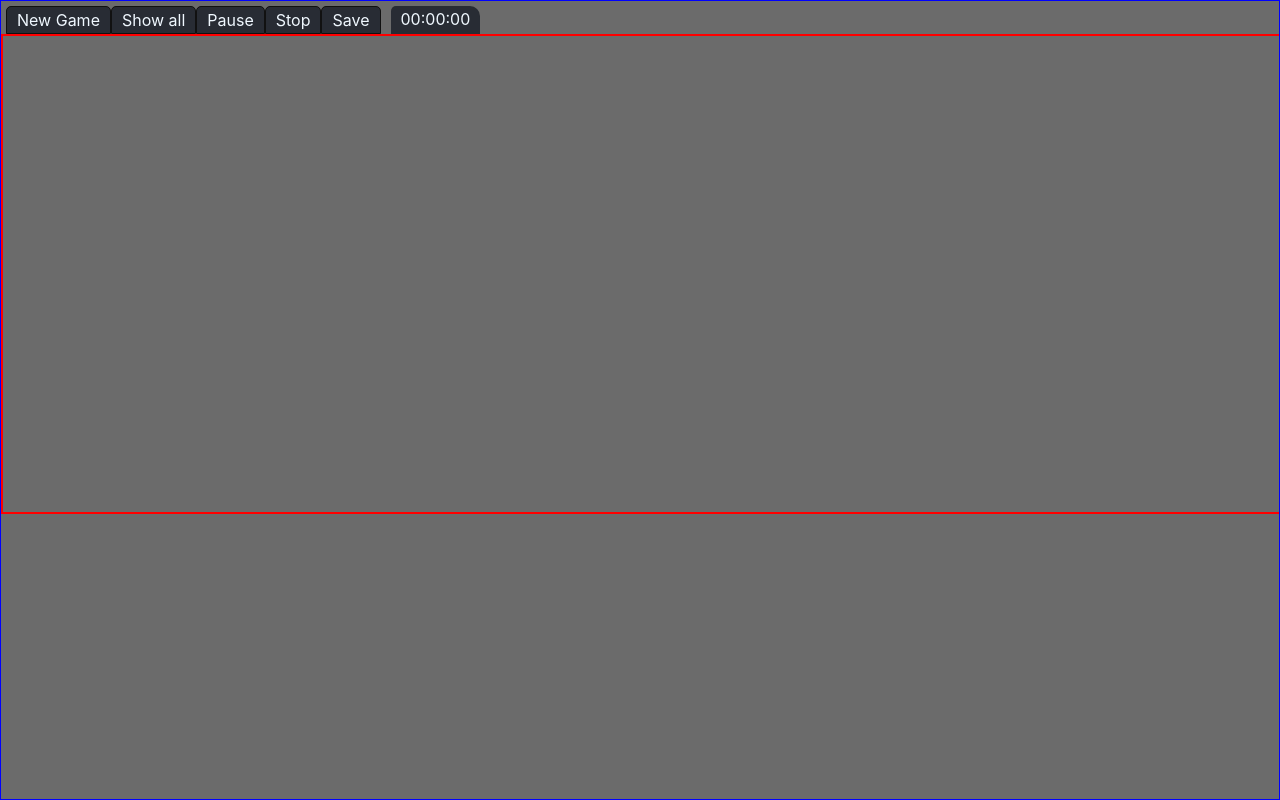
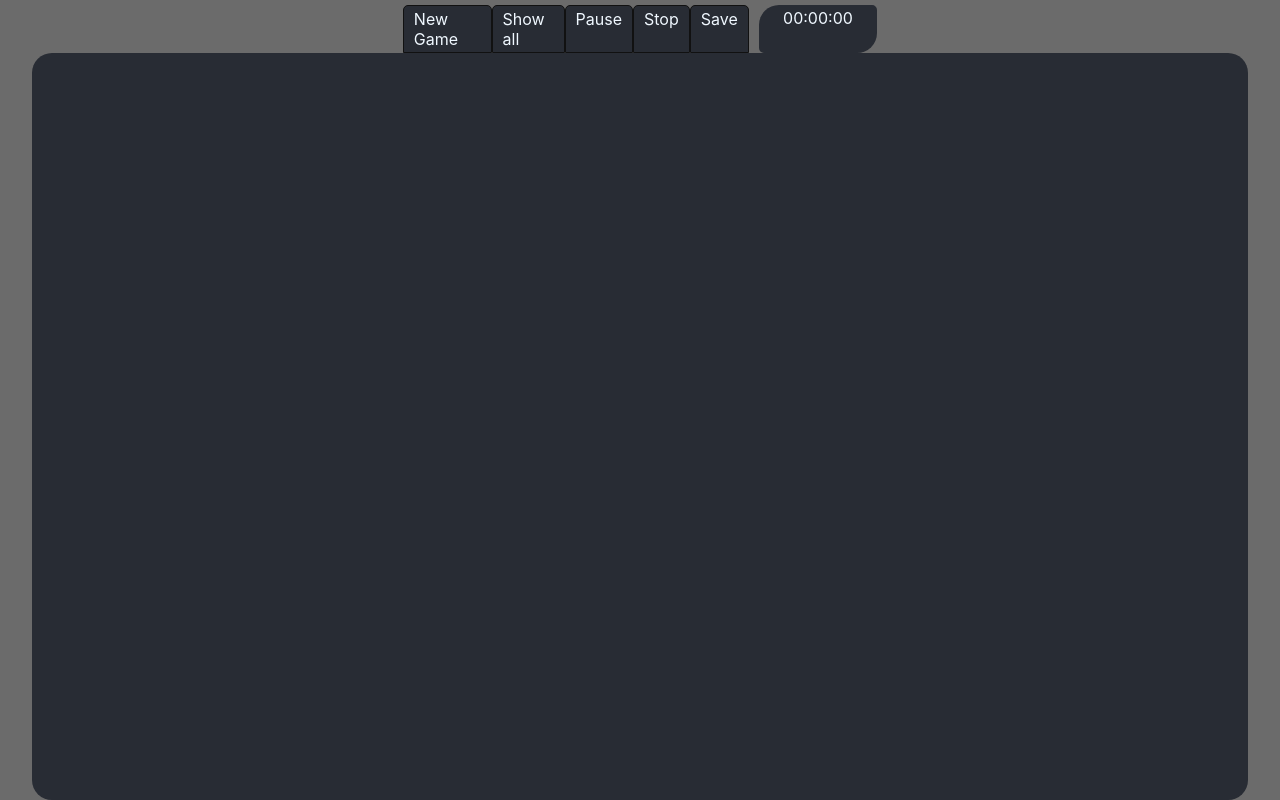
Before and after one commit to MAZDOROV/memorinar, a React (Create React App) app: page / in a window 1280 px wide. Built offline with nearby package versions, Linux system fonts and the light colour scheme.

Commit message:
memorinar расположение элементов в рабочем пространстве

```diff
--- a/src/Components/Grid.js
+++ b/src/Components/Grid.js
@@ -11,10 +11,8 @@ const Grid = ({ gameBord }) => {
                     gameBord.map((row, row_index) =>
                         <div className='board-row' key={row_index}>
                             {row.map((cell, col_idex) =>
-                                <div className='board-cell' key={(row_index.toString() + col_idex.toString())}>
-                                    <Card card={cell} />
-                                </div>)
-                            }
+                                <Card card={cell} key={(row_index.toString() + col_idex.toString())} />
+                            )}
                         </div>)
                     : <></>
             }
--- a/src/Container/App.css
+++ b/src/Container/App.css
@@ -3,26 +3,34 @@
 }
 
 .app {
-
+  display: flex;
+  flex-direction: column;
+  align-items: center;
   background: rgb(107, 107, 107);
-  border: 1px solid blue;
+  /* border: 1px solid blue; */
   height: 100vh;
   width: 100%;
   overflow: hidden;
 }
 
 .app-header {
-  width: 100%;
+  /* border: 2px solid blue; */
+  width: 80%;
+  display: flex;
+  flex-direction: row;
+  justify-content: center;
 }
 
 .app-content {
-  border: 2px solid red;
-  height: 60vh;
-  width: 100vw;
+  /* border: 2px solid red; */
+  margin: 0 100px;
+  height: 100%;
+  width: 95%;
 }
 .menu {
   display: flex;
   flex-direction: row;
+  justify-content: center;
   padding: 5px 5px 0 5px;
 }
 
@@ -43,9 +51,11 @@
 .timer {
   color: aliceblue;
   background-color: #282c34;
+  width: 30%;
   padding: 3px 10px;
   margin-left: 10px;
-  border-radius: 5px 10px 0px 0px;
+  border-radius: 20px 5px 20px 5px;
+  text-align: center;
 }
 
 .timer:hover {
@@ -64,39 +74,37 @@
 
 .board {
   background-color: #282c34;
+  border-radius: 20px;
   justify-content: space-around;
   width: 100%;
+  height: 100%;
+  align-content: center;
+  text-align: center;
 }
 
 .board-row {
   display: flex;
-  flex-basis: 0;
   width: 100%;
 }
 
-.board-cell {
+.board-card {
+  height: 100%;
+  width: 100%;
   margin: 1px;
   border: 2px solid #454545;
   border-radius: 20px;
 }
 
-.board-cell:hover {
+.board-card:hover {
   opacity: 0.9;
-
-}
-
-.board-card {
-  padding: 0;
-  margin: 0;
-  height: 100%;
-  width: 100%;
 }
 
 .card-img {
+  height: 100%;
+  width: 100%;
   border-radius: 20px;
   padding: 0;
   margin: 0;
-  max-height: 70px;
 }
 
 @media (prefers-reduced-motion: no-preference) {
```
